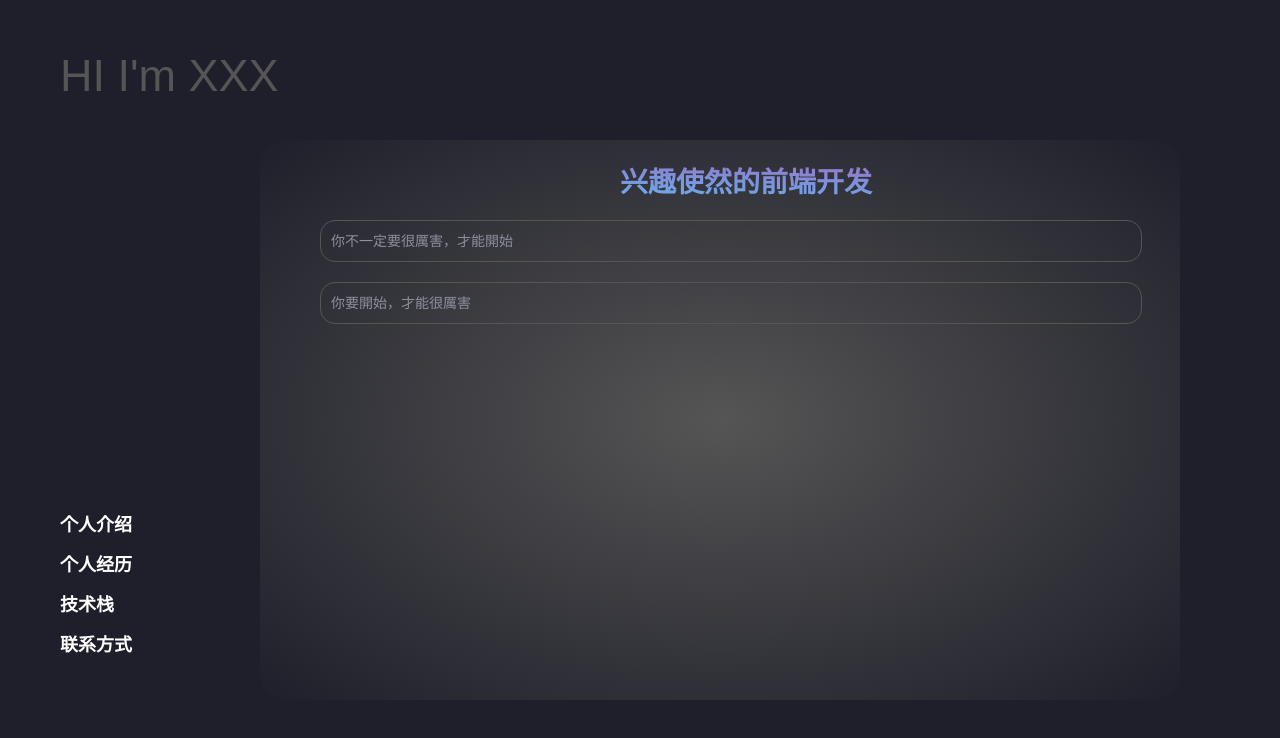
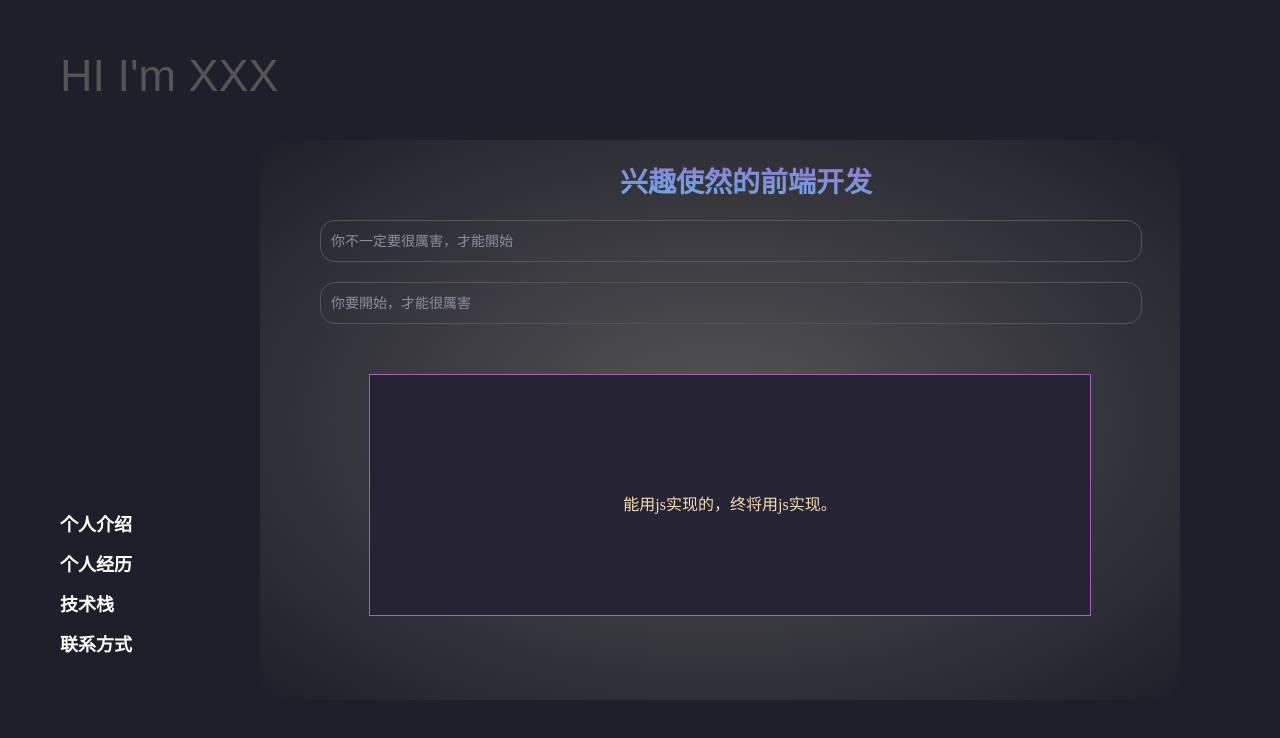
Before and after one commit to zhangjiadi225/resume, a Vue app: page / in a window 1280 px wide. Shown: the top 738 px of the page. Built offline with nearby package versions, Linux system fonts and the light colour scheme.

Commit message:
首页结束

```diff
--- a/package.json
+++ b/package.json
@@ -8,6 +8,7 @@
     "preview": "vite preview"
   },
   "dependencies": {
+    "animejs": "^3.2.1",
     "sass": "^1.51.0",
     "sass-loader": "^12.6.0",
     "vue": "^3.2.25",
--- /dev/null
+++ b/public/katong.html
@@ -0,0 +1,62 @@
+<style>
+    body {
+        background-color: #262335;
+        overflow: hidden;
+    }
+
+    section {
+        position: relative;
+        display: flex;
+        justify-content: center;
+        align-items: center;
+        min-height: 100vh;
+    }
+
+    .text {
+        position: relative;
+        color: wheat;
+        text-align: center;
+        margin: 40px;
+        max-width: 650px;
+    }
+    .text span {
+        position: relative;
+        display: inline-block;
+    }
+</style>
+<body>
+<section>
+    <p class="text">能用js实现的，终将用js实现。
+    </p>
+</section>
+<script src="../../node_modules/animejs/lib//anime.min.js"></script>
+<script>
+    const text = document.querySelector('.text')
+    text.innerHTML = text.textContent.replace(/\S/g, "<span>$&</span>")
+    const animation = anime.timeline({
+        targets : '.text span',
+        easing : 'easeInOutExpo',
+        loop:true
+    })
+    animation.add({
+        rotate : function(){
+            return anime.random(-360,360)
+        },
+        translateX : function(){
+            return anime.random(-500,500)
+        },
+        translateY : function(){
+            return anime.random(-500,500)
+        },
+        duration : 4000,
+        delay : anime.stagger(20)
+    })
+    animation.add({
+        rotate : 0,
+        translateX : 0,
+        translateY : 0,
+        duration : 4000,
+        delay : anime.stagger(20)
+    })
+</script>
+</body>
--- a/src/components/index.vue
+++ b/src/components/index.vue
@@ -1,25 +1,53 @@
 <script setup>
-import { reactive } from 'vue';
-const arr = reactive(['你不一定要很厲害，才能開始','你要開始，才能很厲害'])
+import { reactive } from 'vue'
+const arr = reactive(['你不一定要很厲害，才能開始', '你要開始，才能很厲害'])
 </script>
 
 <template>
   <div>
     <div class="title">兴趣使然的前端开发</div>
     <Describe v-for="item in arr">
-      {{item}}
+      {{ item }}
     </Describe>
+    <div class="show">
+      <iframe
+        src="http://127.0.0.1:5500/public/katong.html"
+        style="width: 100%; height: 100%"
+        scrolling="auto"
+        frameborder="0"
+      >
+      </iframe>
+    </div>
   </div>
 </template>
 
 <style lang="scss" scoped>
-.title{
+.title {
   position: relative;
   font-size: 28px;
   font-weight: 700;
   left: 340px;
-  background: linear-gradient(to right top, #69aeea, #7998e0, #8f7fce, #a364b1, #af468c);
-	  -webkit-background-clip: text;
-	  color: transparent;
+  background: linear-gradient(
+    to right top,
+    #69aeea,
+    #7998e0,
+    #8f7fce,
+    #a364b1,
+    #af468c
+  );
+  -webkit-background-clip: text;
+  color: transparent;
+}
+.show {
+  margin: auto;
+  margin-top: 50px;
+  width: 80%;
+  height: 240px;
+  border: 1px solid #a364b1;
+  position: relative;
+  display: flex; //开启弹性布局
+  justify-content: center;
+  align-items: center;
+  min-height: 240px; // 文字居中
 }
 </style>
```
Also changed, not shown: 1 other file (tests, documents, lock files or other folders).
